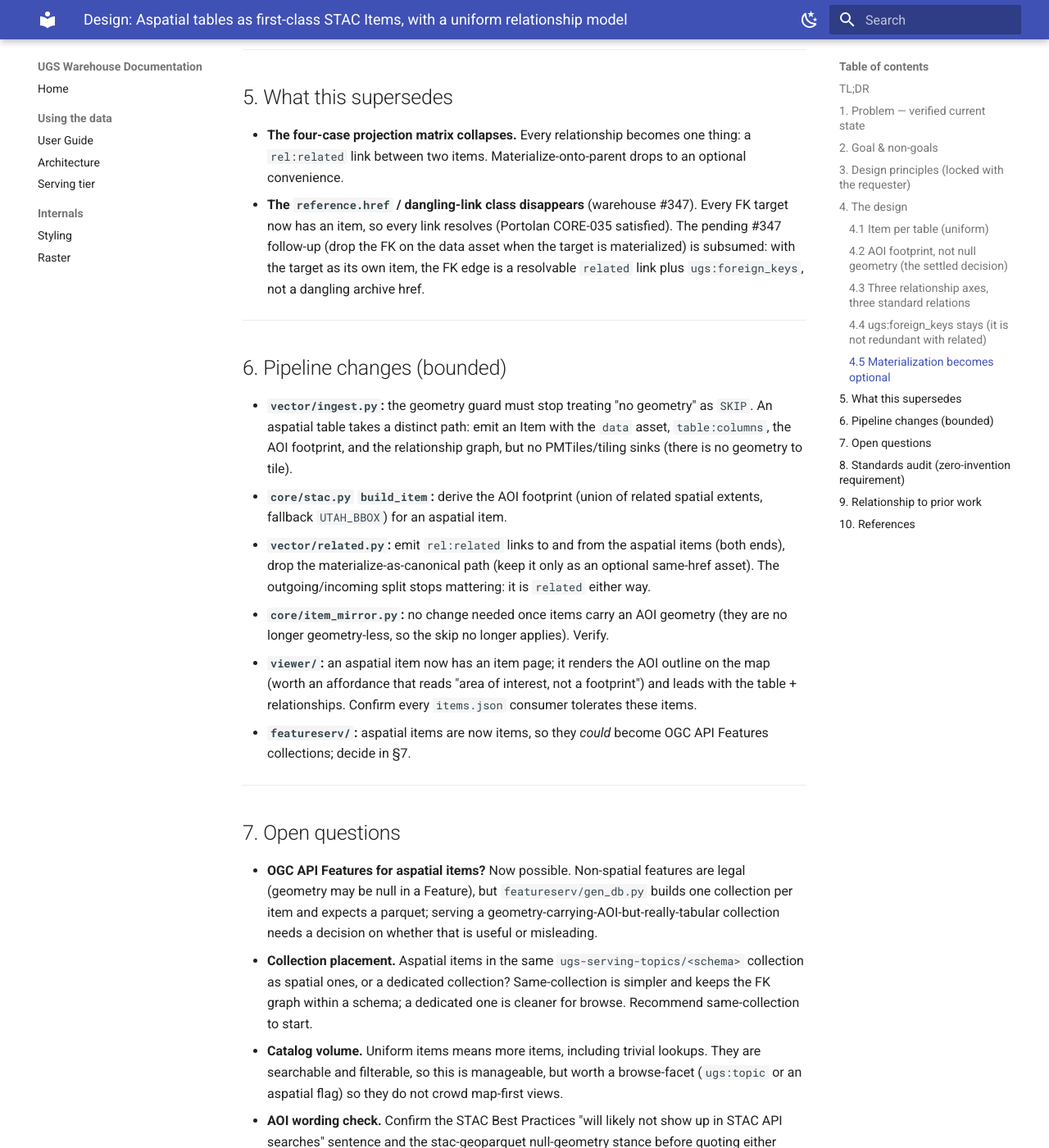
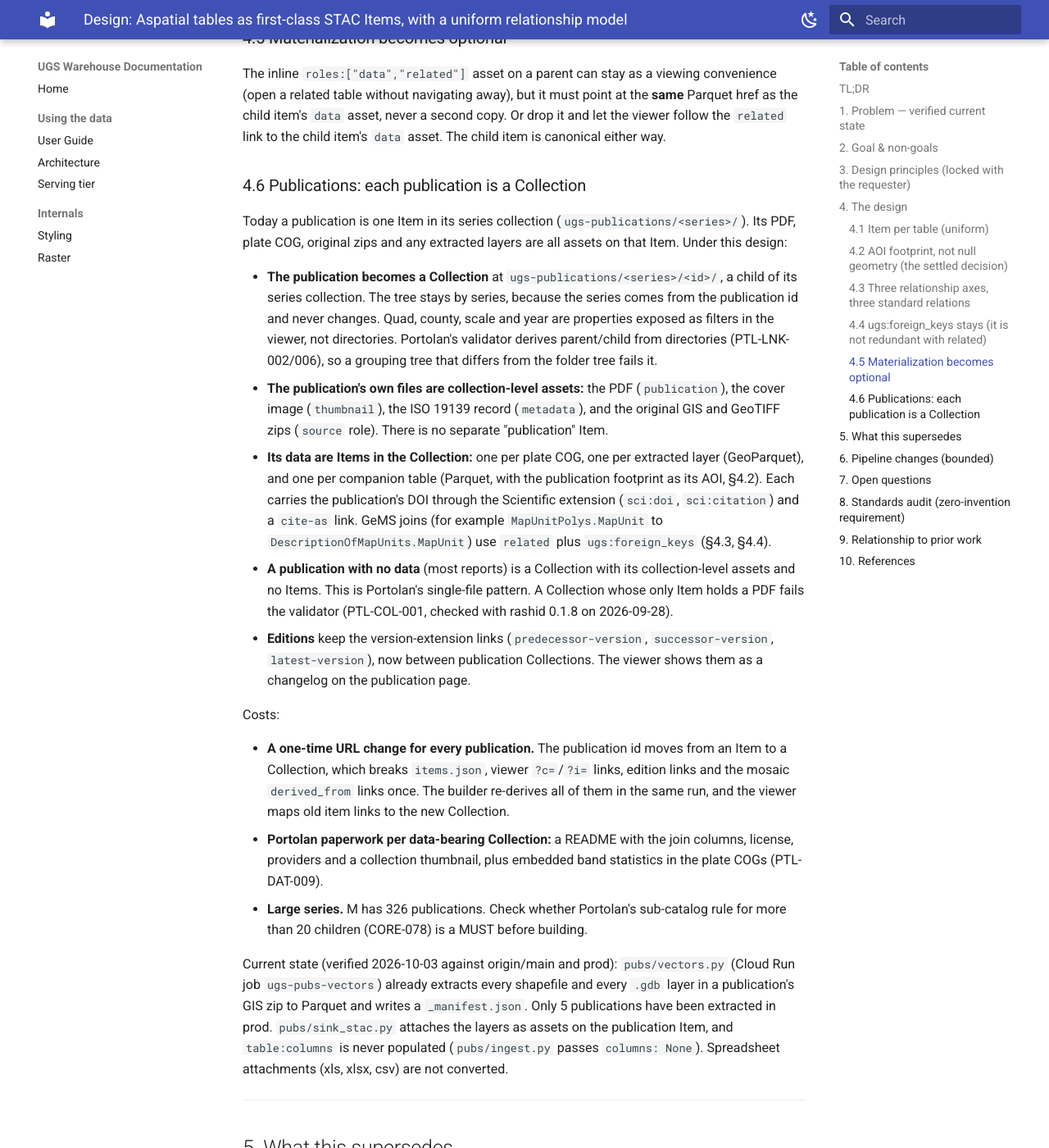
Before and after one commit to UGS-GIO/ugs-warehouse, an MkDocs documentation site: the page built from docs/superpowers/specs/2026-09-26-aspatial-tables-as-stac-items-design.md, in a window 1280 px wide and 1400 px high, scrolled down 5025 px. Shown: the whole window at 82% size. Built offline with MkDocs 1.6.1 and Material for MkDocs 9.7.7, drawn with Linux system fonts in a browser that asks for light colours; some of the changed text lies outside the part shown.

Commit message:
docs: publications as Collections with PDF on the Collection (ALL-6049 design)

```diff
--- a/docs/superpowers/specs/2026-09-26-aspatial-tables-as-stac-items-design.md
+++ b/docs/superpowers/specs/2026-09-26-aspatial-tables-as-stac-items-design.md
@@ -2,10 +2,10 @@
 
 - **Jira:** ALL-6049 (umbrella: decision + rollout; GH issue #413, under epic ALL-3865). Relates: ALL-5913 (superseded conclusion), ALL-5922, ALL-5550, ALL-5557, ALL-5837, ALL-5861 (builder-ownership dependency).
 - **Related:** ALL-5550 / ALL-5557 (canonical dataset+grouping model, in progress), ALL-5837 (land-raw+curate re-arch, GeMS target, in progress), ALL-5911 (geomap corpus load, parent task, in progress), ALL-5913 (companion tables shipped as STAC **assets**, Done — its item-model conclusion is superseded here), ALL-5922 (scale-tier whole/members + `derived_from`, Done — extended here), warehouse #347 / #348 (the bugs this grew from). See §9 for how they reconcile.
-- **Date:** 2026-09-26
+- **Date:** 2026-09-26 (publications section added 2026-10-03)
 - **Status:** Draft for review
 - **Decision owner:** marshallrobinson. Reviewer: clintonlunn (warehouse).
-- **Scope:** How the warehouse catalog models (a) aspatial serving tables and (b) relationships between tables, spatial or not. Verified against the STAC 1.1.0 spec, the STAC Table extension, Portolan v0.2.0, and the largest public Table-extension catalog (Microsoft Planetary Computer). Out of scope: the discovery/browse UI, and the ISO/curation fields.
+- **Scope:** How the warehouse catalog models (a) aspatial serving tables, (b) relationships between tables, spatial or not, and (c) publications and the data harvested with them. Verified against the STAC 1.1.0 spec, the STAC Table extension, Portolan v0.2.0, and the largest public Table-extension catalog (Microsoft Planetary Computer). Out of scope: the discovery/browse UI, and the ISO/curation fields.
 
 ---
 
@@ -15,7 +15,9 @@ Model **every serving table as its own STAC Item**, spatial or aspatial, uniform
 
 This is the plainest, most standard model available: it is what the STAC Table extension says to do, what Planetary Computer does (including for pure lookup tables), and it is Portolan-compatible. It replaces the current "materialize the aspatial table onto its spatial parent" shape, which cannot represent a shared authority table, cannot represent an aspatial-to-aspatial relationship, and produced the dangling-link bugs (#347). Nothing here invents a construct beyond the one field STAC still has no standard for (`ugs:foreign_keys`), which we already have.
 
-**The one design decision, now settled:** AOI footprint, not null geometry (rationale in §4).
+Publications follow the same rule. Each publication becomes a **Collection** that holds its PDF and original files as collection-level assets, with its plate, layers and tables as Items (§4.6). A publication with no data is a Collection with no Items.
+
+**Settled decisions:** AOI footprint, not null geometry (§4.2); publication as Collection with the PDF on the Collection (§4.6).
 
 ---
 
@@ -100,6 +102,24 @@ Rejected: **null geometry** (honest but discouraged, invisible to spatial search
 
 The inline `roles:["data","related"]` asset on a parent can stay as a viewing convenience (open a related table without navigating away), but it must point at the **same** Parquet href as the child item's `data` asset, never a second copy. Or drop it and let the viewer follow the `related` link to the child item's `data` asset. The child item is canonical either way.
 
+### 4.6 Publications: each publication is a Collection
+
+Today a publication is one Item in its series collection (`ugs-publications/<series>/`). Its PDF, plate COG, original zips and any extracted layers are all assets on that Item. Under this design:
+
+- **The publication becomes a Collection** at `ugs-publications/<series>/<id>/`, a child of its series collection. The tree stays by series, because the series comes from the publication id and never changes. Quad, county, scale and year are properties exposed as filters in the viewer, not directories. Portolan's validator derives parent/child from directories (PTL-LNK-002/006), so a grouping tree that differs from the folder tree fails it.
+- **The publication's own files are collection-level assets:** the PDF (`publication`), the cover image (`thumbnail`), the ISO 19139 record (`metadata`), and the original GIS and GeoTIFF zips (`source` role). There is no separate "publication" Item.
+- **Its data are Items in the Collection:** one per plate COG, one per extracted layer (GeoParquet), and one per companion table (Parquet, with the publication footprint as its AOI, §4.2). Each carries the publication's DOI through the Scientific extension (`sci:doi`, `sci:citation`) and a `cite-as` link. GeMS joins (for example `MapUnitPolys.MapUnit` to `DescriptionOfMapUnits.MapUnit`) use `related` plus `ugs:foreign_keys` (§4.3, §4.4).
+- **A publication with no data** (most reports) is a Collection with its collection-level assets and no Items. This is Portolan's single-file pattern. A Collection whose only Item holds a PDF fails the validator (PTL-COL-001, checked with rashid 0.1.8 on 2026-09-28).
+- **Editions** keep the version-extension links (`predecessor-version`, `successor-version`, `latest-version`), now between publication Collections. The viewer shows them as a changelog on the publication page.
+
+Costs:
+
+- **A one-time URL change for every publication.** The publication id moves from an Item to a Collection, which breaks `items.json`, viewer `?c=`/`?i=` links, edition links and the mosaic `derived_from` links once. The builder re-derives all of them in the same run, and the viewer maps old item links to the new Collection.
+- **Portolan paperwork per data-bearing Collection:** a README with the join columns, license, providers and a collection thumbnail, plus embedded band statistics in the plate COGs (PTL-DAT-009).
+- **Large series.** M has 326 publications. Check whether Portolan's sub-catalog rule for more than 20 children (CORE-078) is a MUST before building.
+
+Current state (verified 2026-10-03 against origin/main and prod): `pubs/vectors.py` (Cloud Run job `ugs-pubs-vectors`) already extracts every shapefile and every `.gdb` layer in a publication's GIS zip to Parquet and writes a `_manifest.json`. Only 5 publications have been extracted in prod. `pubs/sink_stac.py` attaches the layers as assets on the publication Item, and `table:columns` is never populated (`pubs/ingest.py` passes `columns: None`). Spreadsheet attachments (xls, xlsx, csv) are not converted.
+
 ---
 
 ## 5. What this supersedes
@@ -117,6 +137,9 @@ The inline `roles:["data","related"]` asset on a parent can stay as a viewing co
 - **`core/item_mirror.py`:** no change needed once items carry an AOI geometry (they are no longer geometry-less, so the skip no longer applies). Verify.
 - **`viewer/`:** an aspatial item now has an item page; it renders the AOI outline on the map (worth an affordance that reads "area of interest, not a footprint") and leads with the table + relationships. Confirm every `items.json` consumer tolerates these items.
 - **`featureserv/`:** aspatial items are now items, so they *could* become OGC API Features collections; decide in §7.
+- **`pubs/vectors.py`:** raise or collect errors instead of skipping a layer or `.gdb` it cannot read; record per-layer bbox, geometry type, CRS, row count and columns in the manifest; run `--all` over every publication with a GIS zip.
+- **`pubs/sink_stac.py`, `pubs/ingest.py`:** build the publication Collection with its collection-level assets and one Item per plate, layer and table; move the edition, mosaic and `cite-as` links to match (§4.6).
+- **Spreadsheet attachments:** convert xls, xlsx and csv to Parquet table Items, keeping the original as a `source` asset.
 
 ---
 
@@ -125,6 +148,7 @@ The inline `roles:["data","related"]` asset on a parent can stay as a viewing co
 - **OGC API Features for aspatial items?** Now possible. Non-spatial features are legal (geometry may be null in a Feature), but `featureserv/gen_db.py` builds one collection per item and expects a parquet; serving a geometry-carrying-AOI-but-really-tabular collection needs a decision on whether that is useful or misleading.
 - **Collection placement.** Aspatial items in the same `ugs-serving-topics/<schema>` collection as spatial ones, or a dedicated collection? Same-collection is simpler and keeps the FK graph within a schema; a dedicated one is cleaner for browse. Recommend same-collection to start.
 - **Catalog volume.** Uniform items means more items, including trivial lookups. They are searchable and filterable, so this is manageable, but worth a browse-facet (`ugs:topic` or an aspatial flag) so they do not crowd map-first views.
+- **Portolan scope for the publications tree.** §4.6 is written to pass the validator. Confirm whether the publications tree must conform, or only the data inside it; if only the data, the paperwork for report-only Collections can be lighter.
 - **AOI wording check.** Confirm the STAC Best Practices "will likely not show up in STAC API searches" sentence and the stac-geoparquet null-geometry stance before quoting either verbatim.
 
 ---
@@ -142,7 +166,7 @@ The inline `roles:["data","related"]` asset on a parent can stay as a viewing co
 This design does not stand alone; it intersects a partly-shipped, partly-in-flight body of work and should be sequenced against it, not merged in isolation.
 
 **Supersedes a shipped conclusion:**
-- **ALL-5913 (Done): companion tables (DMU/CMU) exposed as STAC assets.** The pubs producer today attaches the GeMS non-spatial companion tables (`DescriptionOfMapUnits`, `CorrelationOfMapUnits`, which are the "unit descriptions" authority tables) as `roles:["data"]` assets on the publication item, not as their own items. This design changes the canonical shape: those companion tables become their own Items (members of the publication), with the asset kept only as an optional same-href inline convenience. It preserves ALL-5913's data (raw schema verbatim) and supersedes only its item-model conclusion.
+- **ALL-5913 (Done): companion tables (DMU/CMU) exposed as STAC assets.** The pubs producer today attaches the GeMS non-spatial companion tables (`DescriptionOfMapUnits`, `CorrelationOfMapUnits`, which are the "unit descriptions" authority tables) as `roles:["data"]` assets on the publication item, not as their own items. This design changes the canonical shape: those companion tables become their own Items inside the publication's Collection (§4.6), with the asset kept only as an optional same-href inline convenience. It preserves ALL-5913's data (raw schema verbatim) and supersedes only its item-model conclusion.
 
 **Extends an accepted direction:**
 - **ALL-5922 (Done): scale-tier layers as first-class grouped items (whole/members).** The pubs producer already promotes layers to first-class grouped items with `derived_from`/`related` linkage. This design applies the same "first-class item, grouped" treatment to the aspatial companion/authority tables and reuses `derived_from` for mosaic lineage exactly as ALL-5922 does.
@@ -151,7 +175,7 @@ This design does not stand alone; it intersects a partly-shipped, partly-in-flig
 - **Canonical dataset + grouping model (ALL-5550, ALL-5557):** groups are STAC Collections, members are Items, backed by a `catalog.groups` spine and a manifest. Aspatial items here are member Items, consistent with that model. Keep two "related" mechanisms distinct: the **FK `rel:related` + `ugs:foreign_keys`** graph is the *derived join* between tables; a **"related-set" group** in ALL-5550 is a *curated bundle*. They answer different questions and must not be collapsed.
 - **Land-raw + curate re-architecture (ALL-5837):** targets GeMS as the model (so "unit descriptions" is GeMS `DescriptionOfMapUnits`) and treats STAC as derived. This is the serving-layer STAC-modeling detail of that "STAC is derived" output; it can be built on the current producers now and stays forward-compatible.
 
-**Two producers, one model.** The vector producer already does item-per-table (this design is native there). The pubs producer does publication-item-with-layer-assets (ALL-5913). So making aspatial tables first-class items is a change in **both** producers, and in pubs it means the companion tables join the publication's members under the ALL-5922 whole/members shape.
+**Two producers, one model.** The vector producer already does item-per-table (this design is native there). The pubs producer does publication-item-with-layer-assets (ALL-5913). So making aspatial tables first-class items is a change in **both** producers, and in pubs it means the publication becomes a Collection and its plate, layers and tables become Items in it (§4.6).
 
 **Subsumes two loose ends:**
 - An **unfiled residual from #347 (ALL-6011, Done).** That ticket's primary fix (PR #354) materialized aspatial outgoing FK targets as related-table assets, killing the broken `rel:related` *link*. But the parent's own `data`-asset `ugs:foreign_keys.reference.href` still points at the target's *standalone* archive path (`.../geoparquet/<target>/<target>.parquet`), which 404s for an aspatial target — the data only exists at the materialized `.../<parent>/related/<target>.parquet`. Verified live on `wetlands_plants_site` (2026-09-26): the data-asset FK href returns 404; the materialized asset and the inverted FK both return 200. It's a `ugs:foreign_keys` reference, not a STAC `links` entry, so it doesn't trip Portolan CORE-035 and the viewer's related-table UX (which reads the asset) is unaffected — which is why #347 could close. Moot once the target is its own item with a real standalone archive. A one-line interim guard (point the FK href at the materialized path, or drop the data-asset FK for aspatial targets) is possible if we want the 404 gone before this design lands.
```
